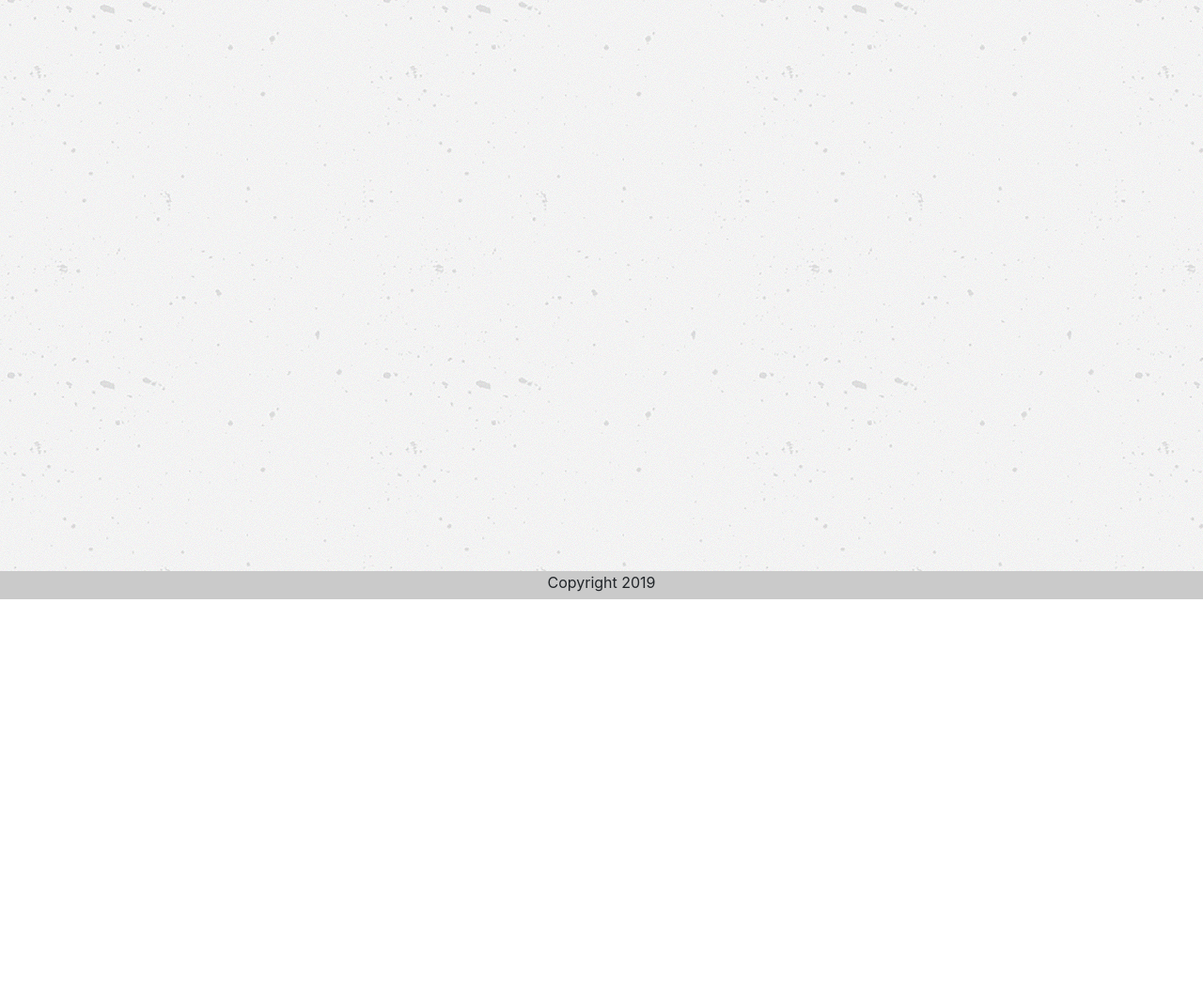
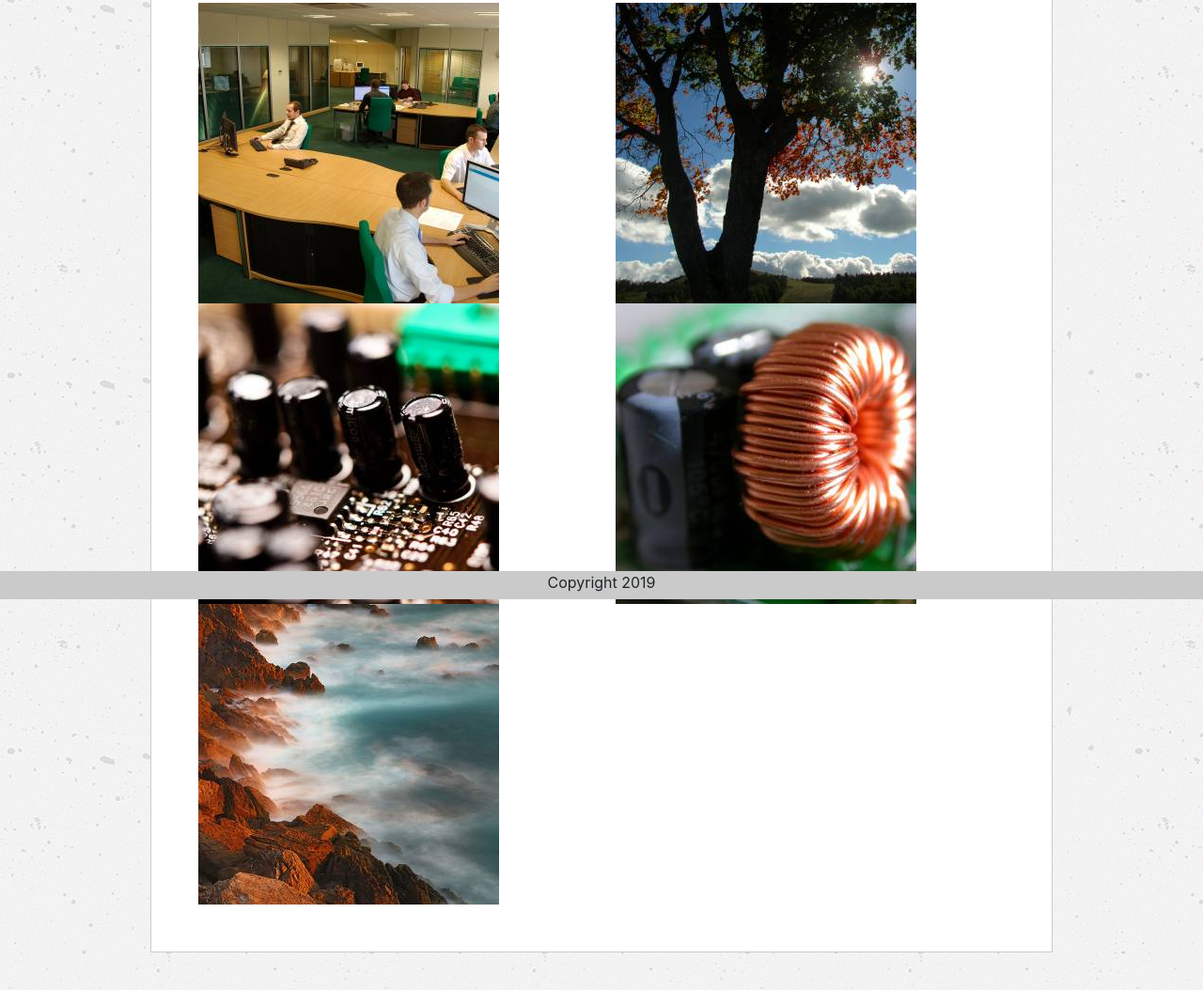
Before and after one commit to seanbelverstone/Bootstrap-Portfolio, a plain HTML site: page portfolio.html in a window 1280 px wide. Shown: the part 162-1216 px from the top of the page at 94% size. Before the commit the page ends 800 px from the top, so only its background shows below. Drawn offline with nearby package versions, Linux system fonts and the light colour scheme.

Commit message:
Edited the sticky footer - changed position: absolute to position: fixed. Finished adding rows, columns and images for portfolio page

```diff
--- a/index.css
+++ b/index.css
@@ -43,7 +43,8 @@ header {
     clear: both;
 }
 
-.aboutme {
+.aboutme,
+#portfolioimages {
     margin: 40px 0;
     margin-right: auto;
     margin-left: auto;
@@ -61,8 +62,12 @@ p {
 footer {
     width: 100%;
     background-color: rgb(202, 202, 202);
-    position: absolute;
+    position: fixed;
+    left: 0;
     bottom: 0;
     height: 30px;
     text-align: center;
 }
+
+
+/* Portfolio section */
--- a/portfolio.html
+++ b/portfolio.html
@@ -35,7 +35,29 @@
 
 <!-- Portfolio section -->
 
-
+<div class="container" id="portfolioimages">
+    <div class="row">
+        <div class="col-lg-6">
+            <img src="images/hangman.jpg">
+        </div>
+        <div class="col-lg-6">
+            <img src="images/rpg.jpg">
+        </div>
+    </div>
+    <div class="row">
+        <div class="col-lg-6">
+            <img src="images/trivia.jpg">
+        </div>
+        <div class="col-lg-6">
+            <img src="images/rutgers-info-widget.jpg">
+        </div>
+    </div>
+    <div class="row">
+        <div class="col-lg-6">
+            <img src="images/rock-paper-scissors.jpg">
+        </div>
+    </div>
+</div>
 
     <footer>Copyright 2019</footer>
 
```
